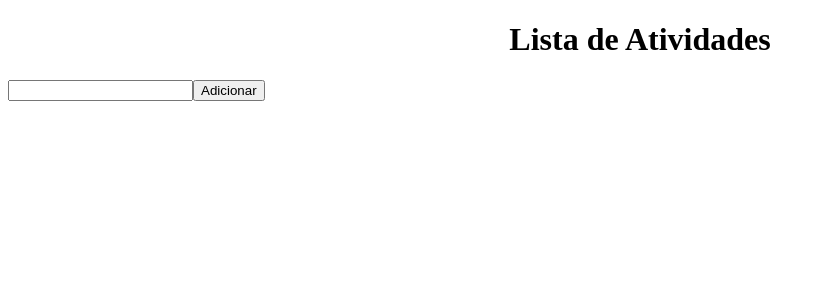
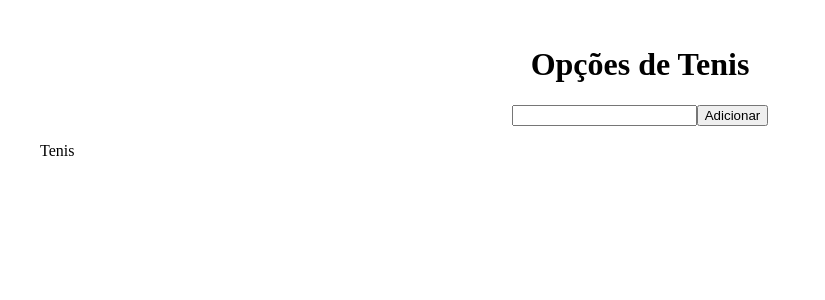
Before and after one commit to Jujuzix/TrabalhoPtac, a React (Vite) app in the folder helloWord/: page /todo in a window 1280 px wide. Shown: the top 300 px of the page, without its empty margins (0-825 px from the left). Built offline with nearby package versions, Linux system fonts and the light colour scheme.

Commit message:
Continuação/2

```diff
--- a/helloWord/src/Todo.css
+++ b/helloWord/src/Todo.css
@@ -1,3 +1,13 @@
+body{
+    margin: 0;
+    padding: 25px 40px 25px 40px;
+    flex-direction: column;
+}
+
+.add{
+   text-align: center;
+}
+
 h1{
     text-align: center;
 }
--- a/helloWord/src/Todo.jsx
+++ b/helloWord/src/Todo.jsx
@@ -2,19 +2,21 @@ import {useState} from "react"
 import './Todo.css'
 import {Link} from "react-router-dom";
 export default function Todo() {
-    const [atividade, setAtividade] = useState("")
+    const [tenis, setTenis] = useState("")
     const [lista, setLista] = useState([]);
+    const[numer, setNumer] = useState(24);
     const [id, setId] = useState(1);
 
     const salvar = (e) =>{
        e.preventDefault();
        setLista([...lista,{
-        atividade: atividade,
-        id:id
+        tenis: tenis,
+        id:id,
+        numer:numer
 
        }])
        setId(id+1);
-       setAtividades("");
+       setTenis("");
     };
     const remover = (id) => {
         const auxLista = [];
@@ -27,22 +29,27 @@ export default function Todo() {
     }
     return (
         <div>
-            <h1>Lista de Atividades</h1>
-            <p>{atividade}</p>
+            <h1>Opções de Tenis</h1>
+            <p>{tenis}</p>
 
+            <div class="add">
             <form onSubmit={salvar}>
-                <input value={atividade}
+                <input value={tenis}
                 onChange={(e)=>
-                {setAtividade(e.target.value)
+                {setTenis(e.target.value)
 
                 }}/>
 
               <button>Adicionar</button>
             </form>
+            </div>
+             <p>Tenis</p>
+
+
             {lista.map((ativ)=>
             <ul key={ativ.id}>
                 <li>
-                    <p>{ativ.atividade}</p>
+                    <p>{ativ.tenis}</p>
                     <button onClick={() => remover(ativ.id)}>Remover</button>
                 </li>
             </ul>
```
